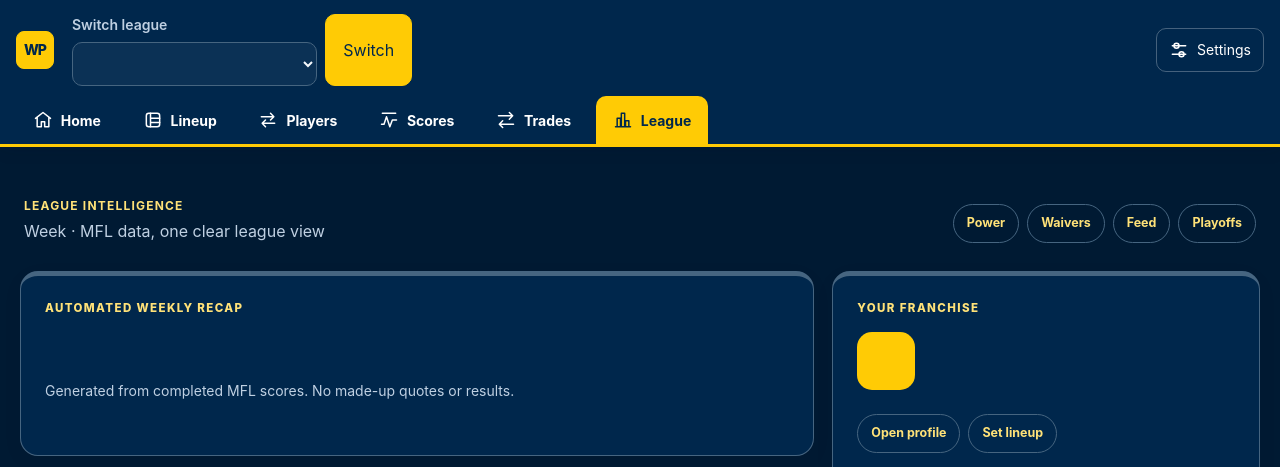
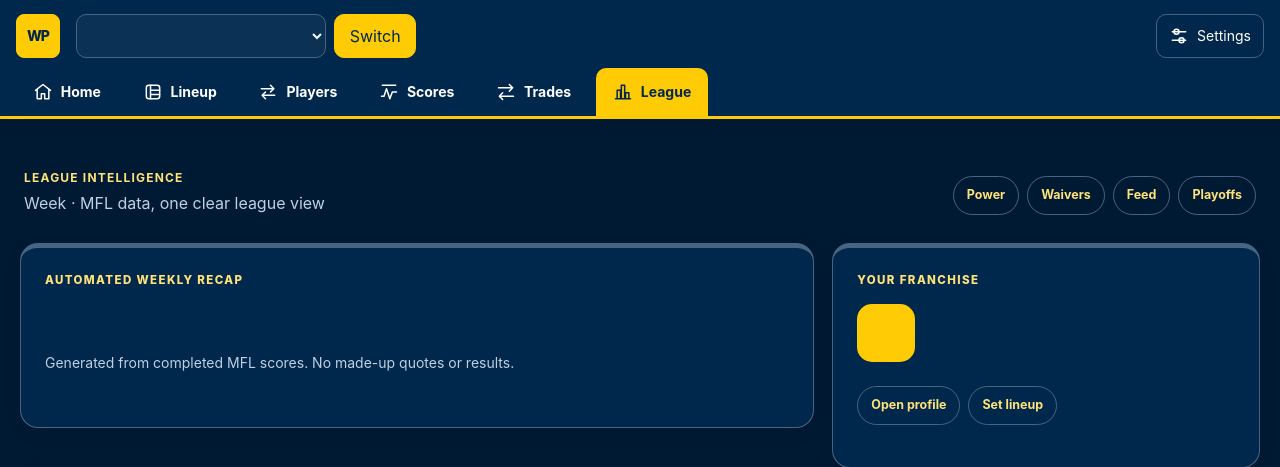
Before and after one commit to mwilson2024/FFwebsite, a Python web app: template src/weekly_projections/web/templates/league.html in a window 1280 px wide. Shown: the top 467 px of the page. Run offline with Jinja, Linux system fonts and the light colour scheme; the template is opened without the code that fills it, so the values that code supplies are empty.

Commit message:
Normalize league switcher controls

```diff
--- a/src/weekly_projections/web/static/interface.css
+++ b/src/weekly_projections/web/static/interface.css
@@ -6,12 +6,15 @@
 html body button { cursor:pointer; }
 html body button:disabled { cursor:not-allowed; opacity:.48; filter:none; }
 html body :focus-visible { outline:3px solid var(--site-link); outline-offset:3px; }
+.sr-only { position:absolute; width:1px; height:1px; padding:0; margin:-1px; overflow:hidden; clip-path:inset(50%); white-space:nowrap; border:0; }
 .skip-to-content { position:fixed; left:1rem; top:-6rem; z-index:200; padding:.75rem 1rem; background:var(--site-panel); }
 .skip-to-content:focus { top:1rem; }
-html body .topbar.league-topbar { display:grid; grid-template-columns:40px minmax(0,340px) 1fr auto; gap:.65rem 1rem; padding:.85rem max(1rem,calc((100vw - 1320px)/2)) 0; min-height:0; backdrop-filter:none; }
-html body .league-topbar .header-league-picker { grid-column:2; display:flex; min-width:0; width:100%; margin:0; }
-html body .header-league-picker label,html body .header-league-picker select { width:100%; min-width:0; max-width:none; }
-html body .league-topbar .brand-mark { display:grid; width:38px; height:38px; }
+html body .topbar.league-topbar { display:grid; grid-template-columns:44px minmax(0,340px) 1fr auto; align-items:center; gap:.65rem 1rem; padding:.85rem max(1rem,calc((100vw - 1320px)/2)) 0; min-height:0; backdrop-filter:none; }
+html body .league-topbar .header-league-picker { grid-column:2; display:flex; align-items:center; gap:.5rem; min-width:0; width:100%; margin:0; }
+html body .header-league-picker label { display:flex; flex:1 1 auto; width:100%; min-width:0; max-width:none; margin:0; }
+html body .header-league-picker select { width:100%; min-width:0; max-width:none; height:44px; margin:0; }
+html body .header-league-picker .league-switch-button { flex:0 0 auto; width:auto; height:44px; min-height:44px; margin:0; padding:.55rem .9rem; }
+html body .league-topbar .brand-mark { display:grid; width:44px; height:44px; }
 html body .topbar.league-topbar .section-nav { grid-column:1/-1; order:initial; display:flex; gap:.5rem; width:100%; padding:0; margin:0; overflow:visible; background:transparent; }
 html body .topbar.league-topbar .section-nav a { flex:0 1 auto; min-height:48px; border-radius:10px 10px 0 0; padding:.7rem 1.05rem; font-size:.875rem; }
 .site-options { grid-column:4; position:relative; }
--- a/src/weekly_projections/web/templates/_theme_assets.html
+++ b/src/weekly_projections/web/templates/_theme_assets.html
@@ -1,7 +1,7 @@
 <meta name="theme-color" content="#00274c">
 <link rel="icon" href="/static/favicon.svg" type="image/svg+xml">
 <link rel="stylesheet" href="/static/michigan.css?v=2">
-<link rel="stylesheet" href="/static/interface.css?v=2">
+<link rel="stylesheet" href="/static/interface.css?v=3">
 <link rel="stylesheet" href="/static/themes.css?v=1">
 <script src="/static/theme.js?v=1"></script>
 <script src="/static/interface.js?v=1" defer></script>
```
Also changed, not shown: tests/test_theme.py (+13 -0 lines).
